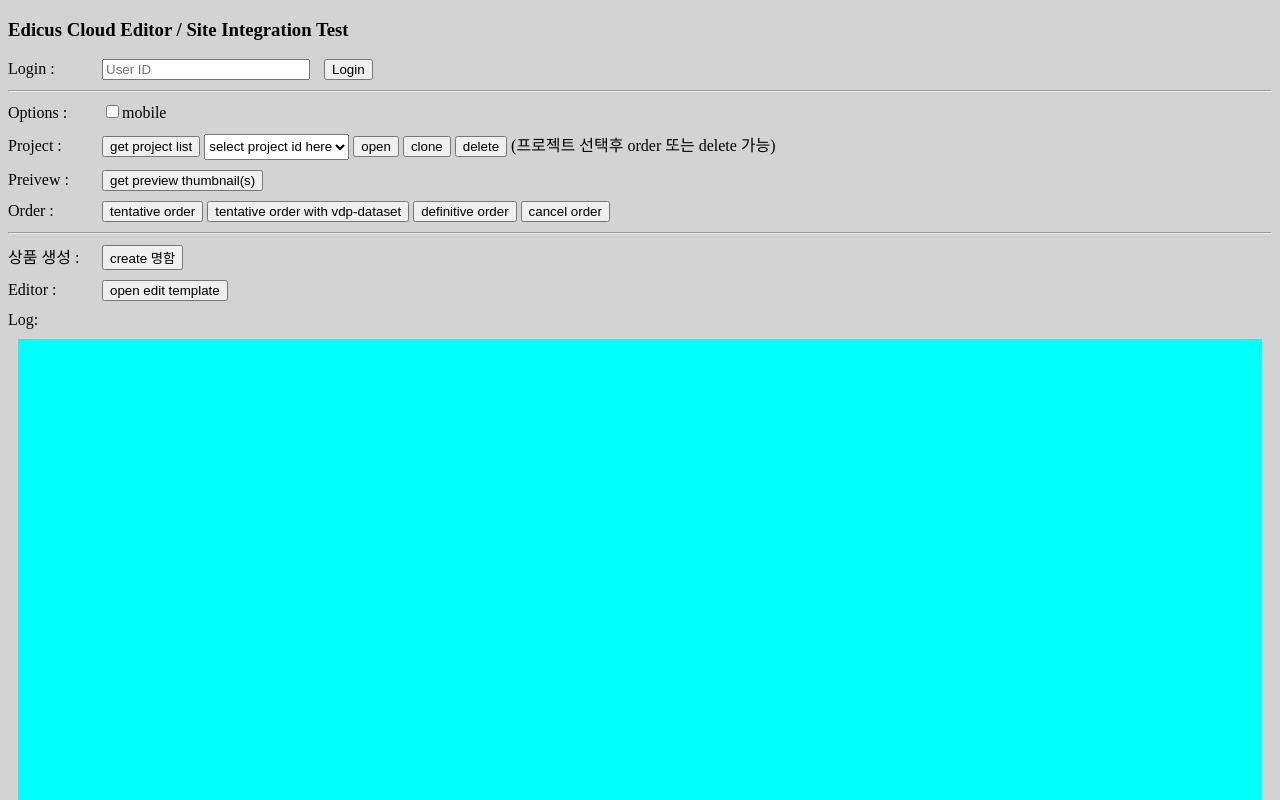
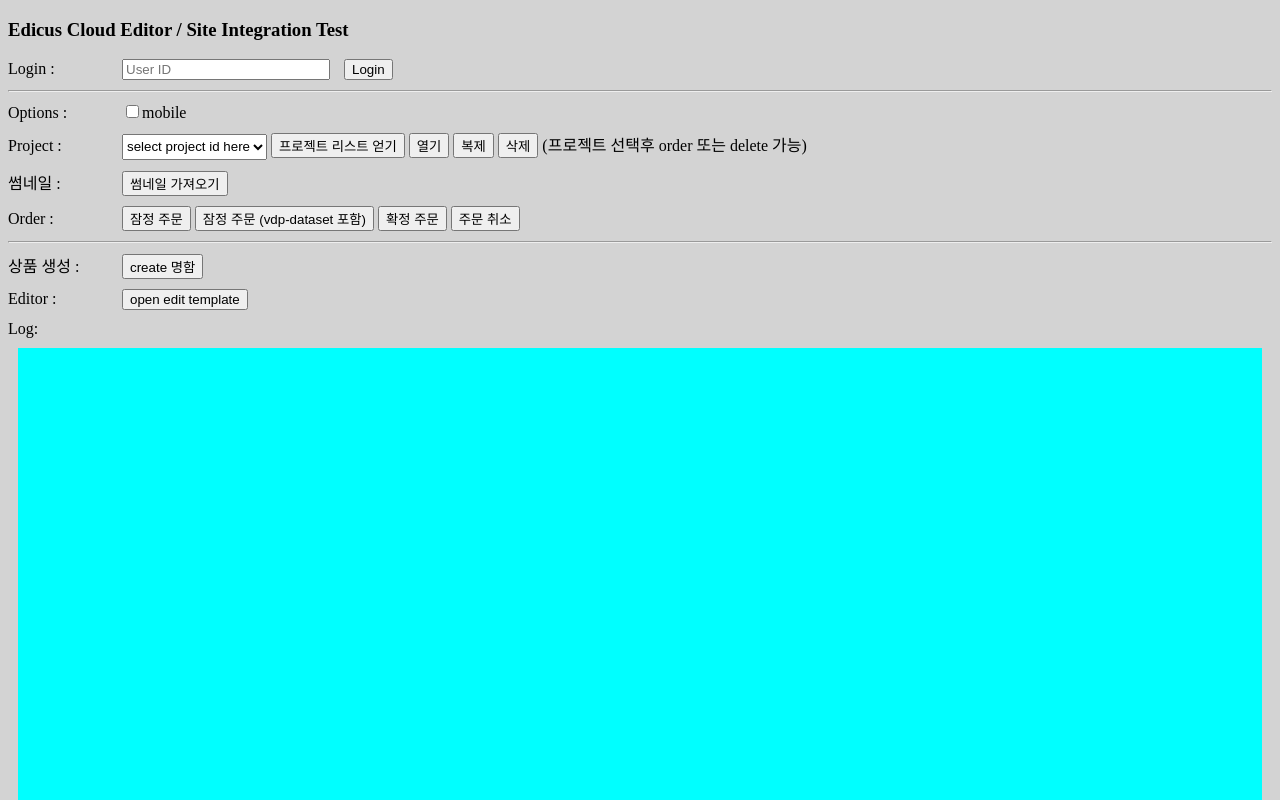
Before and after one commit to MotionOne/edicus-dev, a plain HTML site: page demo-simple/demo.html in a window 1280 px wide. Shown: the top 800 px of the page. Drawn offline with nearby package versions, Linux system fonts and the light colour scheme; a script that the page names is missing.

Commit message:
refactor: 버튼 한글화

```diff
--- a/demo-simple/demo.html
+++ b/demo-simple/demo.html
@@ -21,7 +21,7 @@
 		}
 		.line-head {
 			display: inline-block;
-			width: 90px;
+			width: 110px;
 		}
 	</style>
 
@@ -53,26 +53,26 @@
 	</div>
 	<div style='margin: 10px 0px;'>
 		<span class='line-head'>Project :</span>
-		<input type='button' id='btn_get_project_list' value='get project list'>
 		<select id='select-project-id' style='height:26px'>
 			<option >select project id here</option>
 		</select>
-		<input type='button' id='btn_open_project' value='open'>
-		<input type='button' id='btn_clone_project' value='clone'>
-		<input type='button' id='btn_delete_project' value='delete'>
+		<input type='button' id='btn_get_project_list' value='프로젝트 리스트 얻기'>
+		<input type='button' id='btn_open_project' value='열기'>
+		<input type='button' id='btn_clone_project' value='복제'>
+		<input type='button' id='btn_delete_project' value='삭제'>
 		<span> (프로젝트 선택후 order 또는 delete 가능)</span>
 	</div>
 	<div style='margin: 10px 0px;'>
-		<span class='line-head'>Preivew : </span>
-		<input type='button' id='btn_show_preview_tn' value='get preview thumbnail(s)'>
-		<div id='preview_tn_container' style="margin-top: 10px; margin-left: 90px;"></div>
+		<span class='line-head'>썸네일  : </span>
+		<input type='button' id='btn_show_preview_tn' value='썸네일 가져오기'>
+		<div id='preview_tn_container' style="margin-top: 10px; margin-left: 110px;"></div>
 	</div>
 	<div style='margin: 10px 0px;'>
 		<span class='line-head'>Order : </span>
-		<input type='button' id='btn_tentative_order_project' value='tentative order'>
-		<input type='button' id='btn_tentative_order_vdp' value='tentative order with vdp-dataset'>
-		<input type='button' id='btn_definitive_order_project' value='definitive order'>
-		<input type='button' id='btn_cancel_order_project' value='cancel order'>
+		<input type='button' id='btn_tentative_order_project' value='잠정 주문'>
+		<input type='button' id='btn_tentative_order_vdp' value='잠정 주문 (vdp-dataset 포함)'>
+		<input type='button' id='btn_definitive_order_project' value='확정 주문'>
+		<input type='button' id='btn_cancel_order_project' value='주문 취소'>
 	</div>
 	<hr>
 	<div style='margin: 10px 0px;'>
```
